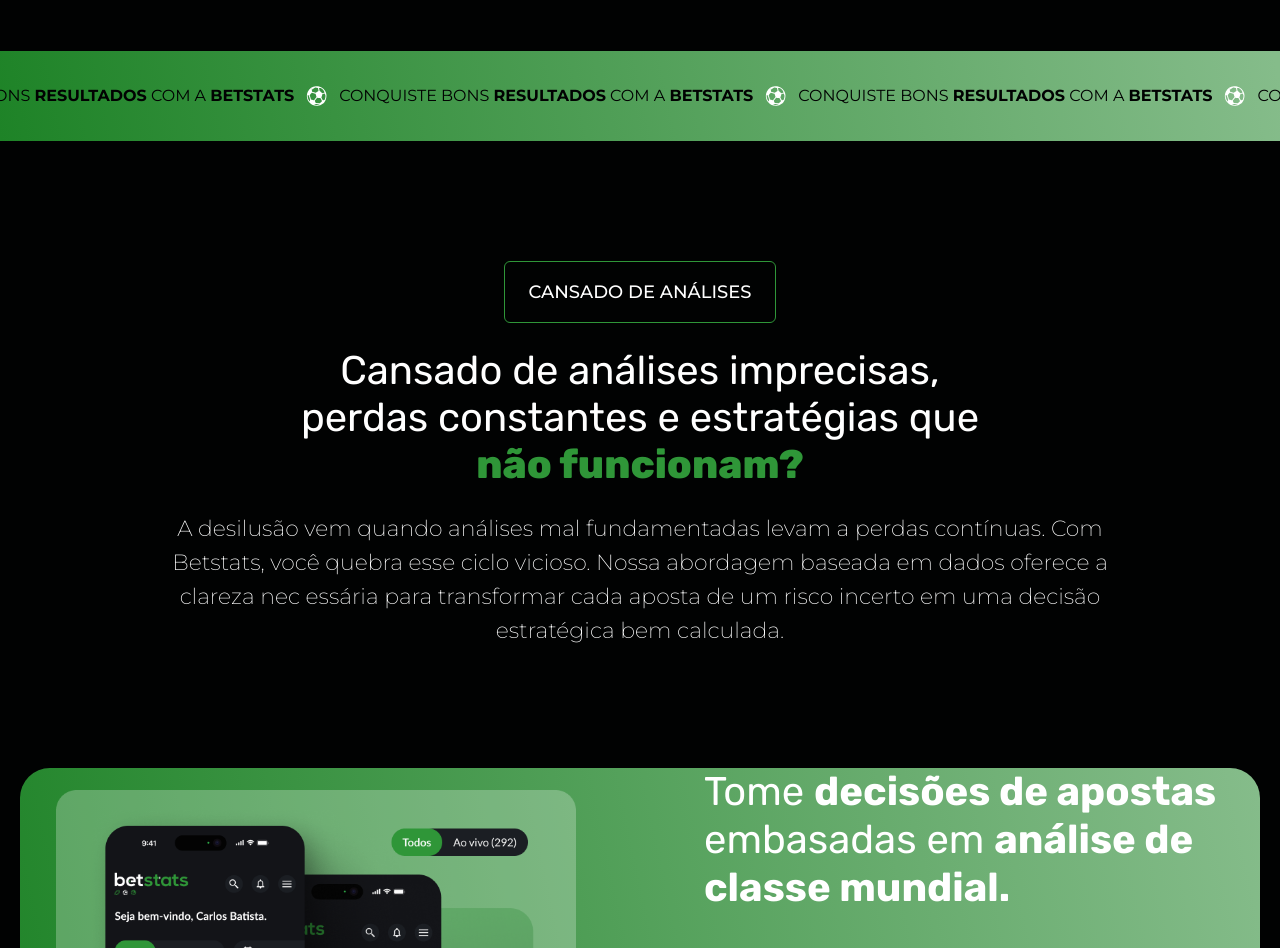
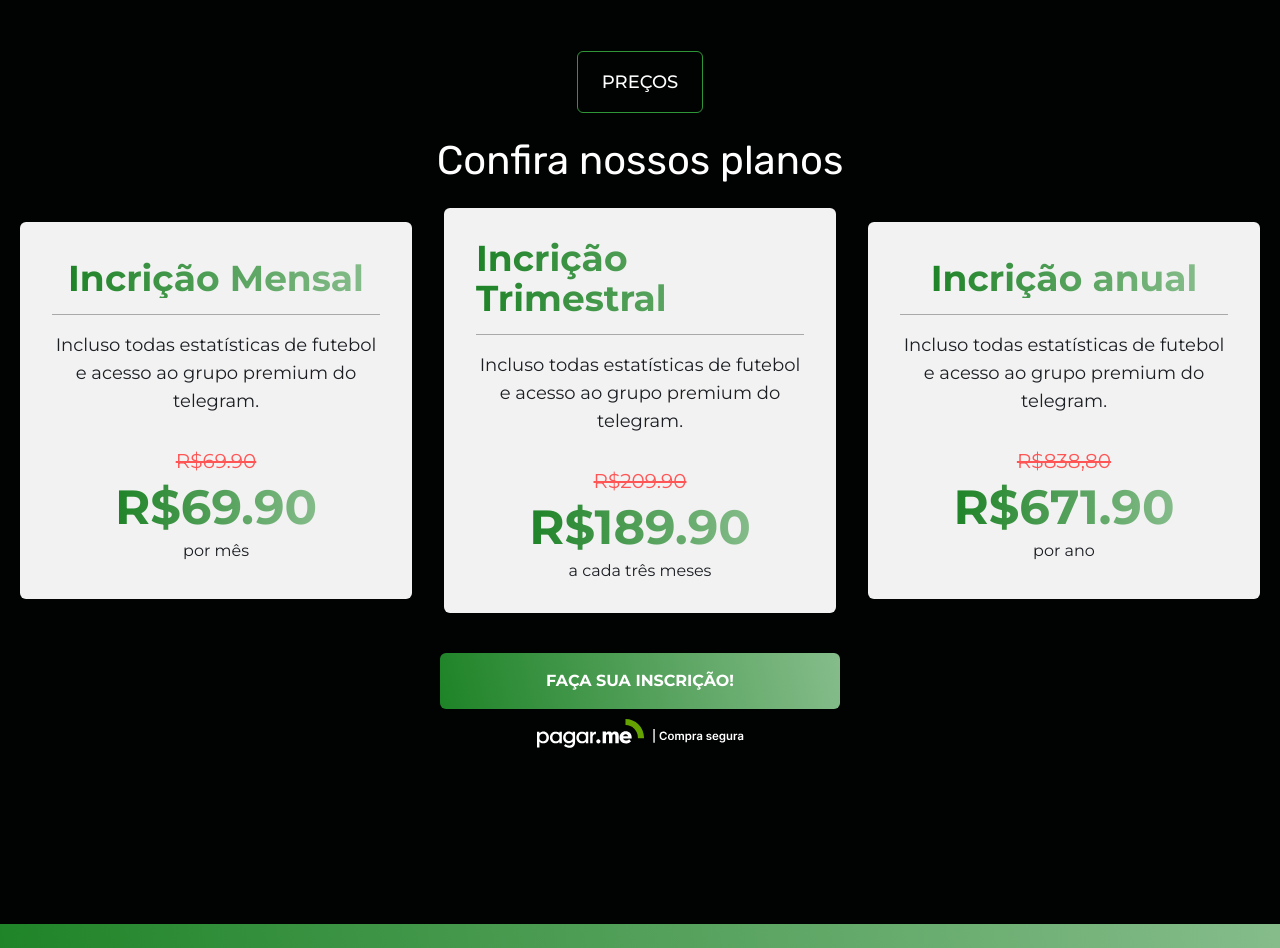
Before and after one commit to betstats/betstats-lp, a Next.js app: page / in a window 1280 px wide. Shown: the part 2380-3328 px from the top of the page. Built offline with nearby package versions, Linux system fonts and the light colour scheme.

Commit message:
feat: adding prices

```diff
--- a/src/app/page.tsx
+++ b/src/app/page.tsx
@@ -13,6 +13,7 @@
 import { TelegramBonus } from '@/layout/TelegramBonus';
 import { KnowHowGreatTipsters } from '@/layout/KnowHowGreatTipsters';
 import { Intro } from '@/layout/Intro';
+import { Prices } from '@/layout/Prices';
 
 export default function Home() {
   return (
@@ -23,6 +24,7 @@
       <Intro />
       <KnowHowGreatTipsters />
       <TelegramBonus />
+      <Prices />
       <GreenRange />
       <TiredOfAnalysis />
       <TakeDecisions />
--- /dev/null
+++ b/src/layout/Prices/components/components/PlanCard/index.tsx
@@ -0,0 +1,22 @@
+type Props = {
+  title: string;
+  description: string;
+  value: string;
+  fullValue: string;
+  period: string;
+};
+
+export const PlanCard = ({ description, fullValue, period, title, value }: Props) => {
+  return (
+    <article className="px-8 py-[30px] rounded-md flex flex-col justify-center items-center w-full bg-text-secondary min-h-[377px] text-bg-secondary">
+      <h3 className="gradient-text font-bold text-3xl md:text-4xl">{title}</h3>
+      <div className="w-full h-[1px] bg-common-white-300 my-4" />
+      <p className="text-lg text-center">{description}</p>
+      <div className="flex flex-col items-center mt-8 gap-2">
+        <span className="line-through text-alerts-red text-xl">{fullValue}</span>
+        <span className="text-5xl font-bold gradient-text">{value}</span>
+        <span>{period}</span>
+      </div>
+    </article>
+  );
+};
--- /dev/null
+++ b/src/layout/Prices/components/hooks/usePlans.ts
@@ -0,0 +1,27 @@
+export const usePlans = () => {
+  const plans = [
+    {
+      title: 'Incrição Mensal',
+      description: 'Incluso todas estatísticas de futebol e acesso ao grupo premium do telegram.',
+      value: 'R$69.90',
+      fullValue: 'R$69.90',
+      period: 'por mês',
+    },
+    {
+      title: 'Incrição Trimestral',
+      description: 'Incluso todas estatísticas de futebol e acesso ao grupo premium do telegram.',
+      value: 'R$189.90',
+      fullValue: 'R$209.90',
+      period: 'a cada três meses',
+    },
+    {
+      title: 'Incrição anual',
+      description: 'Incluso todas estatísticas de futebol e acesso ao grupo premium do telegram.',
+      value: 'R$671.90',
+      fullValue: 'R$838,80',
+      period: 'por ano',
+    },
+  ];
+
+  return { plans };
+};
--- /dev/null
+++ b/src/layout/Prices/index.tsx
@@ -0,0 +1,43 @@
+'use client';
+
+import { Button } from '@/components/Button';
+import { PlanCard } from './components/components/PlanCard';
+import { usePlans } from './components/hooks/usePlans';
+import { ctaLink } from '@/config';
+import { PagarmeLogo } from '@/assets/partners/PagarmeLogo';
+import { useScreenDetector } from '@/hooks/useScreenDetector';
+
+export const Prices = () => {
+  const { plans } = usePlans();
+  const { isMobile } = useScreenDetector();
+
+  return (
+    <section className="w-full flex flex-col items-center mb-[62px] md:mb-[176px] px-5 lg:px-0 gap-6">
+      <Button withoutAction scheme="outlined" className="px-4 py-2">
+        <h3 className="text-xs md:text-base lg:text-lg font-medium">PREÇOS</h3>
+      </Button>
+      <h2 className="max-w-[701px] w-full text-center font-rubik font-normal text-3xl lg:text-[40px] lg:leading-[47px]">
+        Confira nossos planos
+      </h2>
+      <div className="w-full flex flex-col md:flex-row items-center gap-8 md:px-5">
+        {plans.map((plan) => (
+          <PlanCard key={plan.title} {...plan} />
+        ))}
+      </div>
+      <div className="w-full max-w-[400px] flex flex-col md:mt-4 gap-[10px] items-center">
+        <Button
+          isLink
+          link={ctaLink}
+          target="_blank"
+          className="py-4 px-[26px] md:py-[22px] md:px-9 w-full justify-center"
+        >
+          <span className="text-base font-bold">FAÇA SUA INSCRIÇÃO!</span>
+        </Button>
+        <PagarmeLogo
+          width={isMobile ? '152.24' : undefined}
+          height={isMobile ? '21.06' : undefined}
+        />
+      </div>
+    </section>
+  );
+};
```
